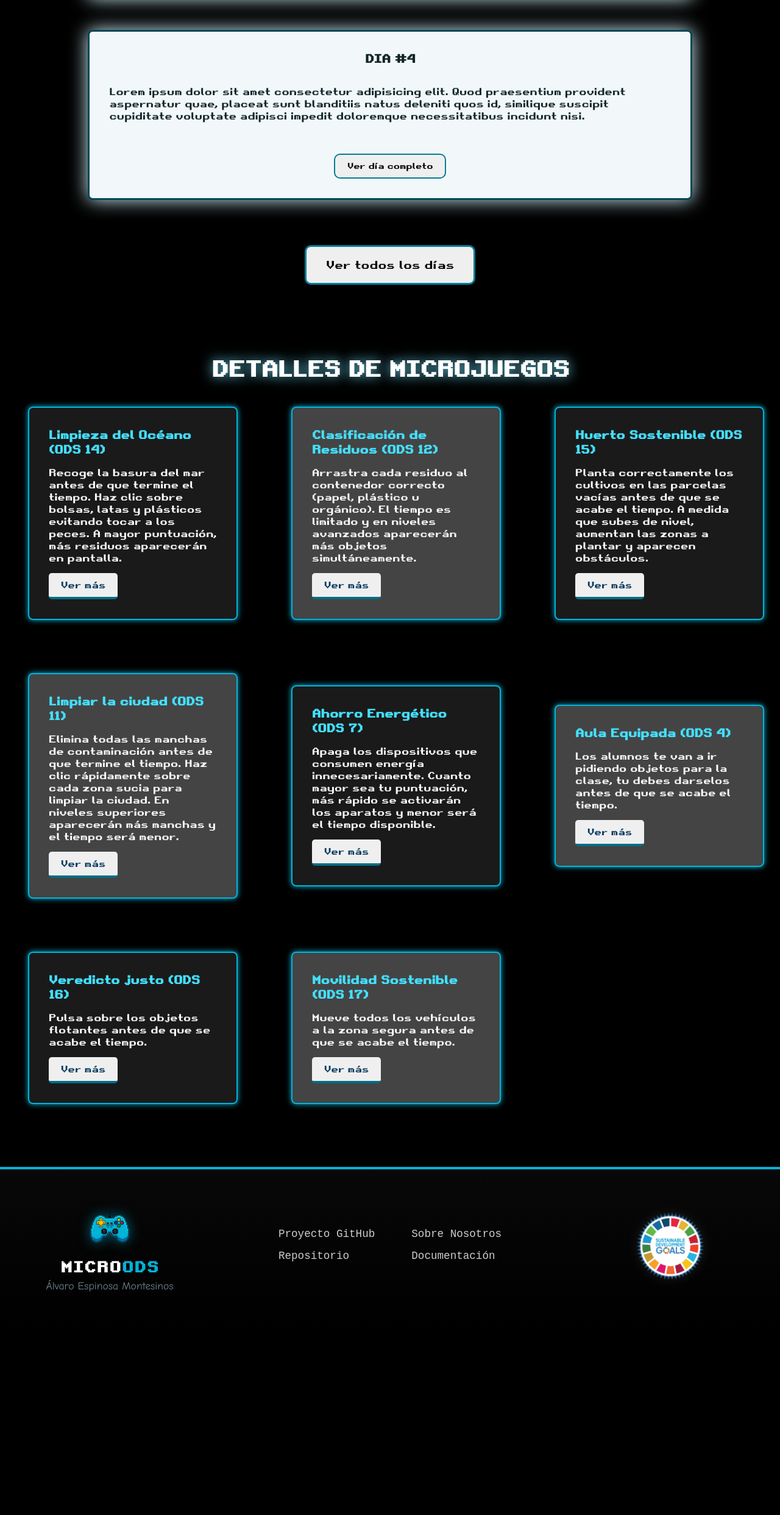
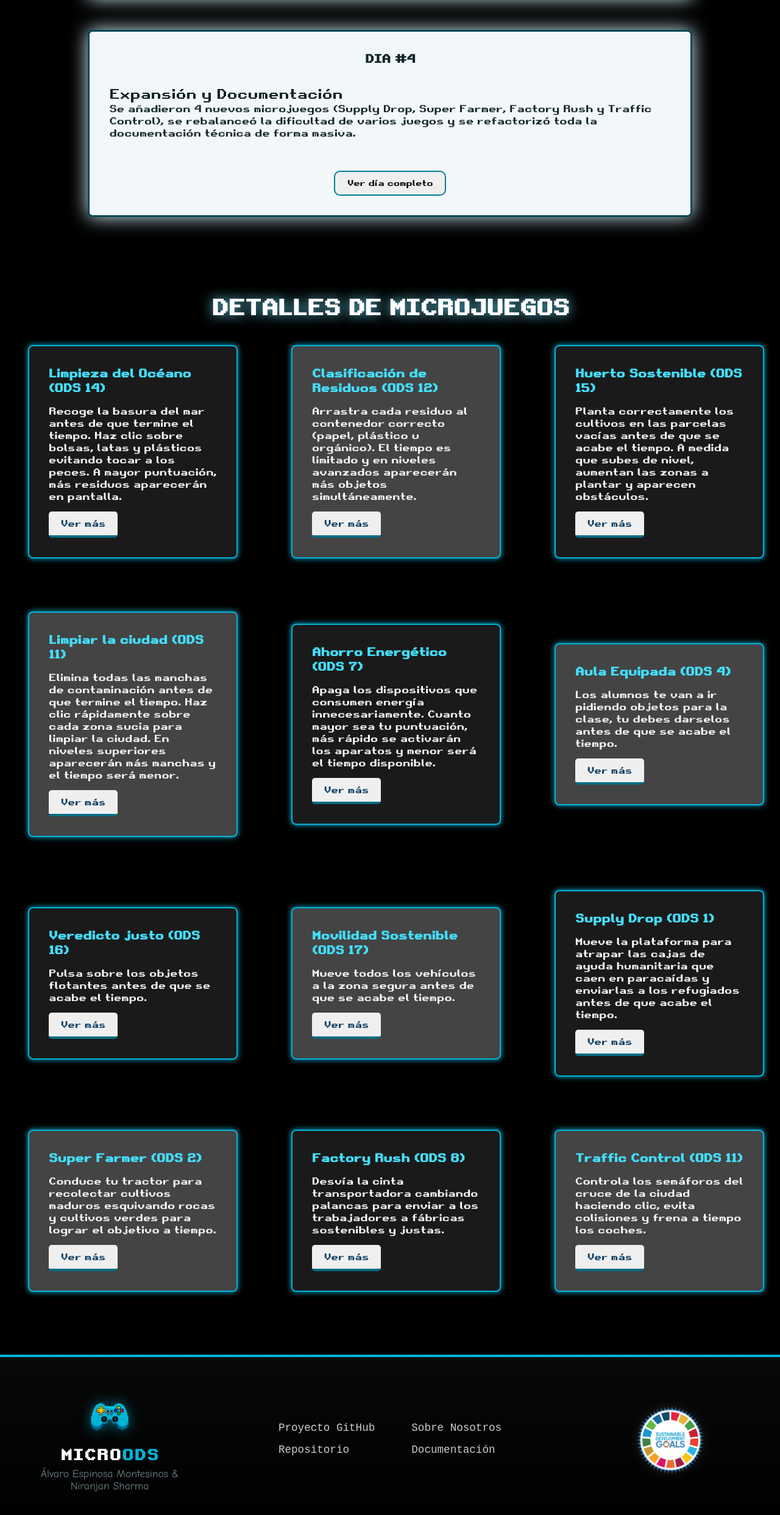
Before and after one commit to espinosa-dev/MICROODS, a plain HTML site: page index.html in a window 1280 px wide. Shown: the part 3705-6190 px from the top of the page at 61% size. Before the commit the page ends 5884 px from the top, so only its background shows below. Drawn offline with Linux system fonts and the light colour scheme.

Commit message:
Microgames added, day 4 moddified

```diff
--- a/index.html
+++ b/index.html
@@ -19,9 +19,9 @@
             </div>
         </a>
         <nav>
-            <li><a href="./pages/microgames/juego.html">Juegos</a></li>
+            <li><a href="#games">Juegos</a></li>
             <li><a href="./pages/marcador.html">Marcador</a></li>
-            <li><a href="./pages/sobre-nosotros.html">Sobre Nosotros</a></li>
+            <li><a href="./pages/about-us.html">Sobre Nosotros</a></li>
         </nav>
     </header>
     <main>
@@ -132,17 +132,15 @@
                 </article>
                 <article class="diary">
                     <h3>DIA #4</h3>
-                    <p>Lorem ipsum dolor sit amet consectetur adipisicing elit. Quod praesentium provident aspernatur
-                        quae, placeat sunt blanditiis natus deleniti quos id, similique suscipit cupiditate voluptate
-                        adipisci impedit doloremque necessitatibus incidunt nisi.</p>
+                    <p><span style="font-size: 22px; margin-top: -10px;">Expansión y Documentación</span><br>Se
+                        añadieron 4 nuevos microjuegos (Supply Drop, Super Farmer, Factory Rush y Traffic Control), se
+                        rebalanceó la dificultad de varios juegos y se refactorizó toda la documentación técnica de
+                        forma masiva.</p>
                     <a href="./pages/diary/day4.html"><button>Ver día completo</button></a>
                 </article>
             </div>
-            <div class="more-diaries">
-                <a href="./pages/diary/index.html"><button>Ver todos los días</button></a>
-            </div>
         </section>
-        <section>
+        <section id="games">
             <h2 class="titulo">DETALLES DE MICROJUEGOS</h2>
             <div class="grid">
                 <div class="box">
@@ -152,7 +150,7 @@
                         latas y plásticos evitando tocar a los peces. A mayor puntuación,
                         más residuos aparecerán en pantalla.
                     </p>
-                    <a href="./pages/microgames/eco-run.html">
+                    <a href="./pages/microgames/games.html">
                         <button>Ver más</button>
                     </a>
                 </div>
@@ -163,7 +161,7 @@
                         El tiempo es limitado y en niveles avanzados aparecerán más objetos
                         simultáneamente.
                     </p>
-                    <a href="./pages/microgames/recycle-correctly.html">
+                    <a href="./pages/microgames/games.html">
                         <button>Ver más</button>
                     </a>
                 </div>
@@ -174,7 +172,7 @@
                         se acabe el tiempo. A medida que subes de nivel, aumentan las zonas
                         a plantar y aparecen obstáculos.
                     </p>
-                    <a href="">
+                    <a href="./pages/microgames/games.html">
                         <button>Ver más</button>
                     </a>
                 </div>
@@ -185,7 +183,7 @@
                         Haz clic rápidamente sobre cada zona sucia para limpiar la ciudad.
                         En niveles superiores aparecerán más manchas y el tiempo será menor.
                     </p>
-                    <a href="">
+                    <a href="./pages/microgames/games.html">
                         <button>Ver más</button>
                     </a>
                 </div>
@@ -196,7 +194,7 @@
                         Cuanto mayor sea tu puntuación, más rápido se activarán los aparatos
                         y menor será el tiempo disponible.
                     </p>
-                    <a href="">
+                    <a href="./pages/microgames/games.html">
                         <button>Ver más</button>
                     </a>
                 </div>
@@ -207,7 +205,7 @@
                         el
                         tiempo.
                     </p>
-                    <a href="">
+                    <a href="./pages/microgames/games.html">
                         <button>Ver más</button>
                     </a>
                 </div>
@@ -216,7 +214,7 @@
                     <p>
                         Pulsa sobre los objetos flotantes antes de que se acabe el tiempo.
                     </p>
-                    <a href="">
+                    <a href="./pages/microgames/games.html">
                         <button>Ver más</button>
                     </a>
                 </div>
@@ -225,7 +223,47 @@
                     <p>
                         Mueve todos los vehículos a la zona segura antes de que se acabe el tiempo.
                     </p>
-                    <a href="">
+                    <a href="./pages/microgames/games.html">
+                        <button>Ver más</button>
+                    </a>
+                </div>
+                <div class="box">
+                    <h3>Supply Drop (ODS 1)</h3>
+                    <p>
+                        Mueve la plataforma para atrapar las cajas de ayuda humanitaria que caen en paracaídas y
+                        enviarlas a los refugiados antes de que acabe el tiempo.
+                    </p>
+                    <a href="./pages/microgames/games.html">
+                        <button>Ver más</button>
+                    </a>
+                </div>
+                <div class="box">
+                    <h3>Super Farmer (ODS 2)</h3>
+                    <p>
+                        Conduce tu tractor para recolectar cultivos maduros esquivando rocas y cultivos verdes para
+                        lograr el objetivo a tiempo.
+                    </p>
+                    <a href="./pages/microgames/games.html">
+                        <button>Ver más</button>
+                    </a>
+                </div>
+                <div class="box">
+                    <h3>Factory Rush (ODS 8)</h3>
+                    <p>
+                        Desvía la cinta transportadora cambiando palancas para enviar a los trabajadores a fábricas
+                        sostenibles y justas.
+                    </p>
+                    <a href="./pages/microgames/games.html">
+                        <button>Ver más</button>
+                    </a>
+                </div>
+                <div class="box">
+                    <h3>Traffic Control (ODS 11)</h3>
+                    <p>
+                        Controla los semáforos del cruce de la ciudad haciendo clic, evita colisiones y frena a tiempo
+                        los coches.
+                    </p>
+                    <a href="./pages/microgames/games.html">
                         <button>Ver más</button>
                     </a>
                 </div>
@@ -237,7 +275,7 @@
             <div class="logo">
                 <img src="./img/logo.png" alt="Logo" width="50px">
                 <p>MICRO<span style="color: var(--color-principal)">ODS</span> <br> <span class="author">Álvaro Espinosa
-                        Montesinos</span></p>
+                        Montesinos & Niranjan Sharma</span></p>
             </div>
             <div class="links">
                 <ul>
@@ -247,7 +285,7 @@
                 </ul>
                 <ul>
                     <li><a href="./pages/about-us.html">Sobre Nosotros</a></li>
-                    <li><a href="./pages/documentacion.html">Documentación</a></li>
+                    <li><a href="./pages/docs/docs.html">Documentación</a></li>
                 </ul>
             </div>
             <div class="links">
```
